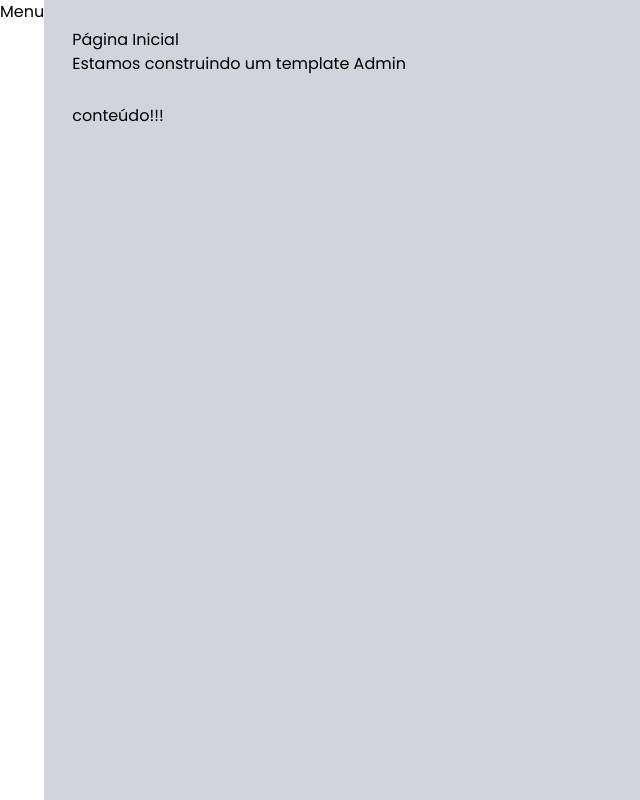
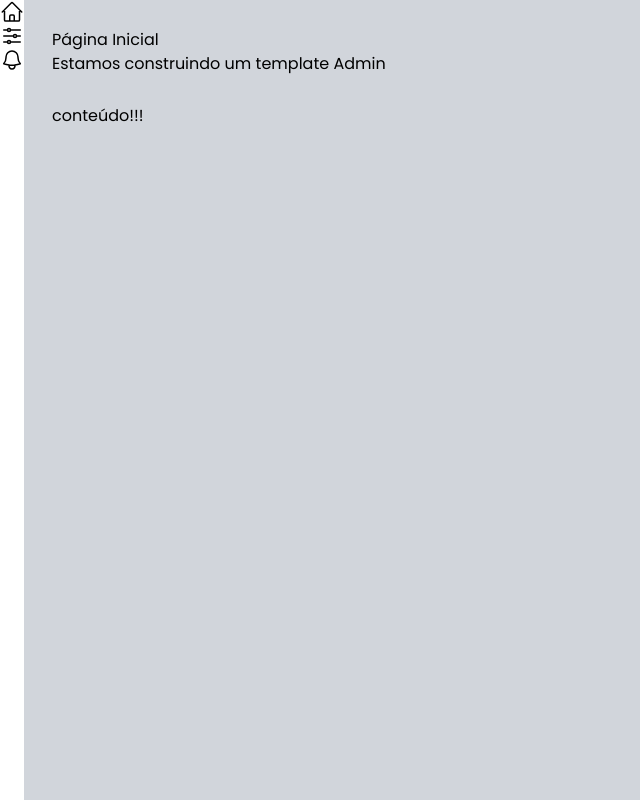
Before and after one commit to DevDaniloFerrari/admin-template, a Next.js app: page / in a window 1280 px wide. Shown: the whole page, without its empty margins (0-640 px from the left). Built offline with nearby package versions, Linux system fonts and the light colour scheme.

Commit message:
menu lateral com icones

```diff
--- /dev/null
+++ b/components/icons/index.tsx
@@ -0,0 +1,50 @@
+export const IconeCasa = (
+  <svg
+    xmlns="http://www.w3.org/2000/svg"
+    fill="none"
+    viewBox="0 0 24 24"
+    strokeWidth={1.5}
+    stroke="currentColor"
+    className="w-6 h-6"
+  >
+    <path
+      strokeLinecap="round"
+      strokeLinejoin="round"
+      d="m2.25 12 8.954-8.955c.44-.439 1.152-.439 1.591 0L21.75 12M4.5 9.75v10.125c0 .621.504 1.125 1.125 1.125H9.75v-4.875c0-.621.504-1.125 1.125-1.125h2.25c.621 0 1.125.504 1.125 1.125V21h4.125c.621 0 1.125-.504 1.125-1.125V9.75M8.25 21h8.25"
+    />
+  </svg>
+);
+
+export const IconeAjustes = (
+  <svg
+    xmlns="http://www.w3.org/2000/svg"
+    fill="none"
+    viewBox="0 0 24 24"
+    strokeWidth={1.5}
+    stroke="currentColor"
+    className="w-6 h-6"
+  >
+    <path
+      strokeLinecap="round"
+      strokeLinejoin="round"
+      d="M10.5 6h9.75M10.5 6a1.5 1.5 0 1 1-3 0m3 0a1.5 1.5 0 1 0-3 0M3.75 6H7.5m3 12h9.75m-9.75 0a1.5 1.5 0 0 1-3 0m3 0a1.5 1.5 0 0 0-3 0m-3.75 0H7.5m9-6h3.75m-3.75 0a1.5 1.5 0 0 1-3 0m3 0a1.5 1.5 0 0 0-3 0m-9.75 0h9.75"
+    />
+  </svg>
+);
+
+export const IconeSino = (
+  <svg
+    xmlns="http://www.w3.org/2000/svg"
+    fill="none"
+    viewBox="0 0 24 24"
+    strokeWidth={1.5}
+    stroke="currentColor"
+    className="w-6 h-6"
+  >
+    <path
+      strokeLinecap="round"
+      strokeLinejoin="round"
+      d="M14.857 17.082a23.848 23.848 0 0 0 5.454-1.31A8.967 8.967 0 0 1 18 9.75V9A6 6 0 0 0 6 9v.75a8.967 8.967 0 0 1-2.312 6.022c1.733.64 3.56 1.085 5.455 1.31m5.714 0a24.255 24.255 0 0 1-5.714 0m5.714 0a3 3 0 1 1-5.714 0"
+    />
+  </svg>
+);
--- /dev/null
+++ b/components/template/MenuItem.tsx
@@ -0,0 +1,9 @@
+interface MenuItemProps {
+  url: string;
+  texto: string;
+  icone: any;
+}
+
+export default function MenuItem(props: MenuItemProps) {
+  return <li className={``}>{props.icone}</li>;
+}
--- a/components/template/MenuLateral.tsx
+++ b/components/template/MenuLateral.tsx
@@ -1,7 +1,14 @@
+import { IconeAjustes, IconeCasa, IconeSino } from "../icons";
+import MenuItem from "./MenuItem";
+
 export default function MenuLateral() {
   return (
     <aside>
-      <h1>Menu</h1>
+      <ul>
+        <MenuItem url="/" texto="Início" icone={IconeCasa} />
+        <MenuItem url="/ajustes" texto="Ajustes" icone={IconeAjustes} />
+        <MenuItem url="/notificacoes" texto="Notificações" icone={IconeSino} />
+      </ul>
     </aside>
   );
 }
```
